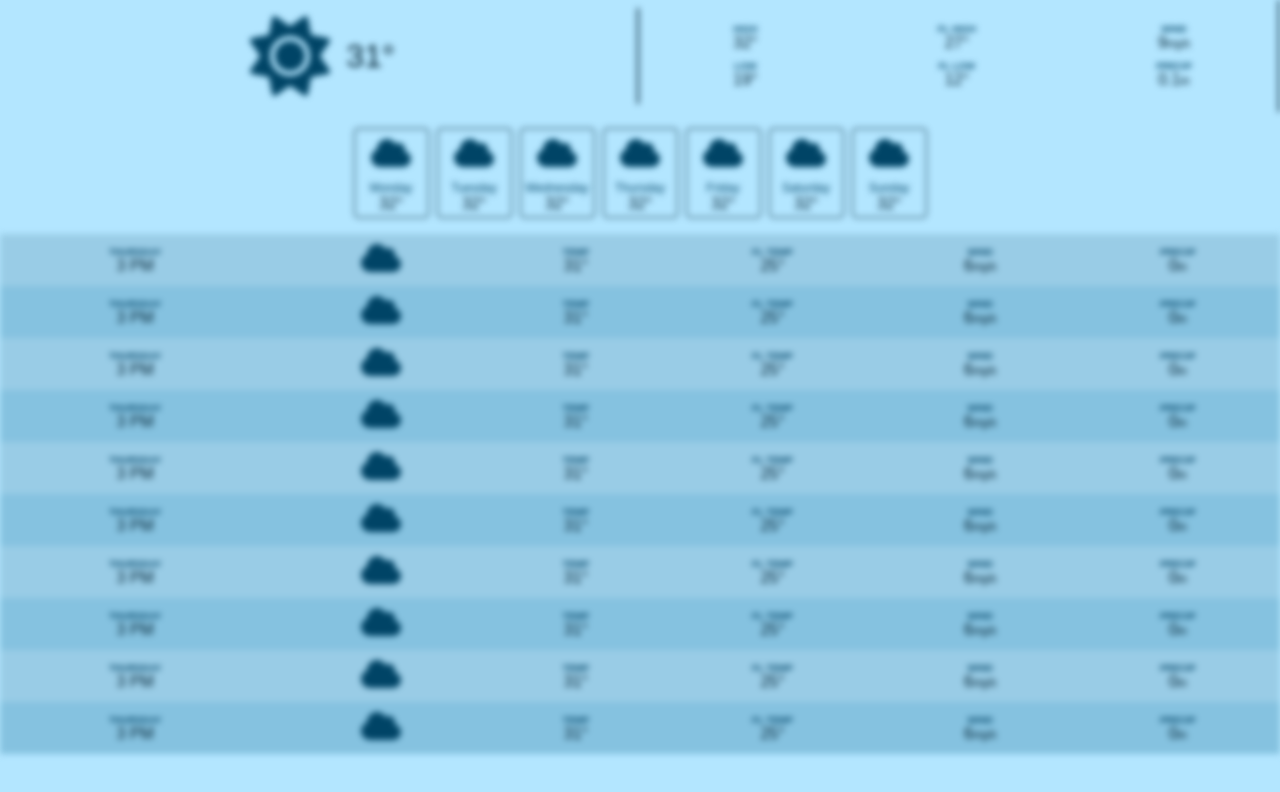
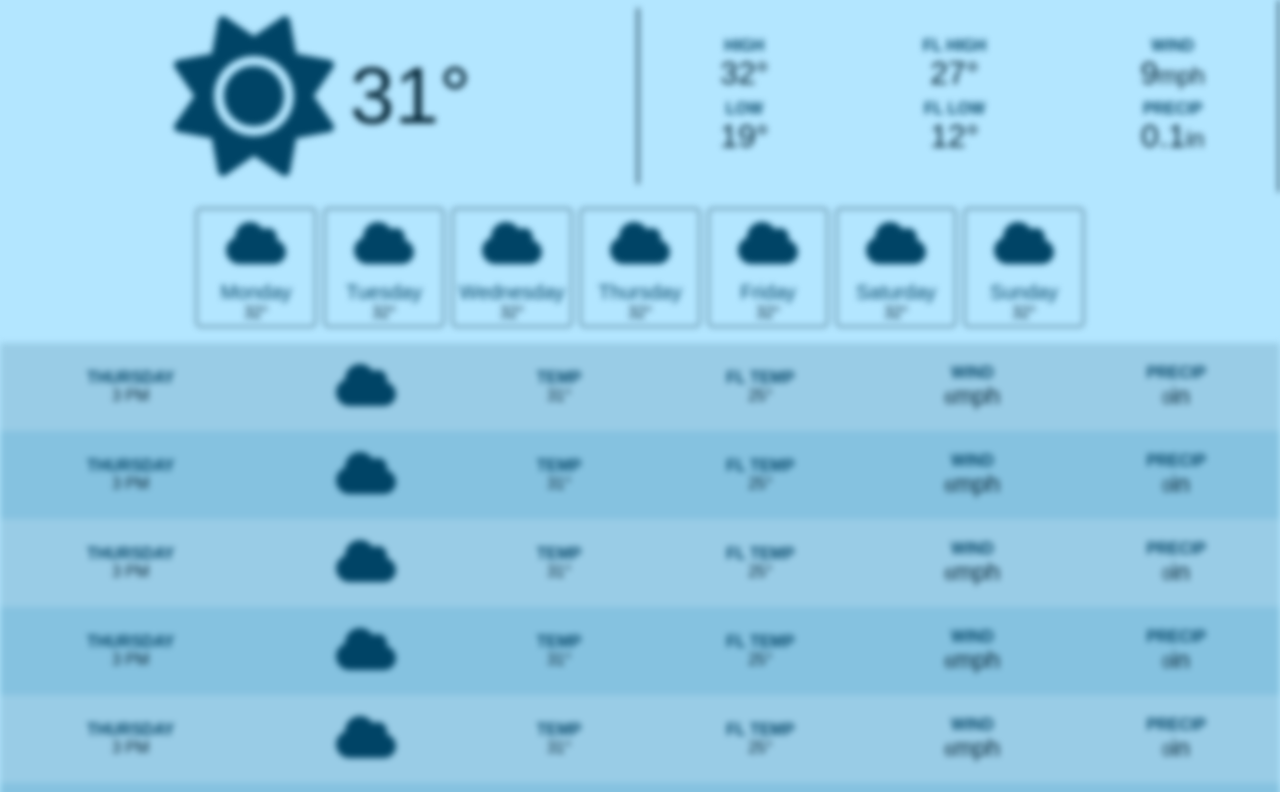
Before and after one commit to Viveks-Practice/Weather-Viewing-Website, a website built with Vite: page index.html in a window 1280 px wide. Shown: the top 792 px of the page. Built offline with nearby package versions, Linux system fonts and the light colour scheme; no server answers.

Commit message:
updated the css to make visual items larger

```diff
--- a/index.html
+++ b/index.html
@@ -9,37 +9,48 @@
       <div class="header-left">
         <img class="weather-icon large" src="icons/sun.svg" data-current-icon />
         <div class="header-current-temp">
-          <span data-current-temp>31</span>&deg;
+          <span data-current-temp>31</span><span>&deg;
         </div>
       </div>
       <div class="header-right">
         <div class="info-group">
           <div class="label">High</div>
-          <div><span data-current-high>32</span>&deg;</div>
+          <div>
+            <span class="day-card-temp" data-current-high>32</span
+            ><span class="day-card-temp">&deg;</span>
+          </div>
         </div>
         <div class="info-group">
           <div class="label">FL High</div>
-          <div><span data-current-fl-high>27</span>&deg;</div>
+          <div>
+            <span class="day-card-temp" data-current-fl-high>27</span
+            ><span class="day-card-temp">&deg;</span>
+          </div>
         </div>
         <div class="info-group">
           <div class="label">Wind</div>
           <div>
-            <span data-current-wind>9</span
+            <span class="day-card-temp" data-current-wind>9</span
             ><span class="value-sub-info">mph</span>
           </div>
         </div>
         <div class="info-group">
           <div class="label">Low</div>
-          <div><span data-current-low>19</span>&deg;</div>
+          <div>
+            <span class="day-card-temp" data-current-low>19</span
+            ><span class="day-card-temp">&deg;</span>
+          </div>
         </div>
         <div class="info-group">
           <div class="label">FL Low</div>
-          <div><span data-current-fl-low>12</span>&deg;</div>
+          <div>
+            <span class="day-card-temp" data-current-fl-low>12</span><span class="day-card-temp">&deg;</span>
+          </div>
         </div>
         <div class="info-group">
           <div class="label">Precip</div>
           <div>
-            <span data-current-precip>0.1</span
+            <span class="day-card-temp" data-current-precip>0.1</span
             ><span class="value-sub-info">in</span>
           </div>
         </div>
@@ -443,7 +454,10 @@
       <div class="day-card">
         <img data-icon class="weather-icon" />
         <div class="day-card-day" data-date></div>
-        <div><span data-temp></span><span>&deg;</span></div>
+        <div>
+          <span class="day-card-temp" data-temp></span
+          ><span class="day-card-temp">&deg;</span>
+        </div>
       </div>
     </template>
     <template id="hour-row-template">
@@ -451,7 +465,7 @@
         <td>
           <div class="info-group">
             <div class="label" data-day></div>
-            <div data-time></div>
+            <div class="day-card-temp" data-time></div>
           </div>
         </td>
         <td>
@@ -460,20 +474,20 @@
         <td>
           <div class="info-group">
             <div class="label">TEMP</div>
-            <div><span data-temp></span><span>&deg;</span></div>
+            <div><span class="day-card-temp" data-temp></span><span class="day-card-temp">&deg;</span></div>
           </div>
         </td>
         <td>
           <div class="info-group">
             <div class="label">FL TEMP</div>
-            <div><span data-fl-temp></span><span>&deg;</span></div>
+            <div><span class="day-card-temp" data-fl-temp></span><span class="day-card-temp">&deg;</span></div>
           </div>
         </td>
         <td>
           <div class="info-group">
             <div class="label">WIND</div>
             <div>
-              <span data-wind></span><span class="value-sub-info">mph</span>
+              <span class="day-card-temp" data-wind></span><span class="value-sub-info">mph</span>
             </div>
           </div>
         </td>
@@ -481,7 +495,7 @@
           <div class="info-group">
             <div class="label">PRECIP</div>
             <div>
-              <span data-precip></span><span class="value-sub-info">in</span>
+              <span class="day-card-temp" data-precip></span><span class="value-sub-info">in</span>
             </div>
           </div>
         </td>
--- a/style.css
+++ b/style.css
@@ -33,18 +33,18 @@ body {
 }
 
 .weather-icon {
-  width: 40px;
-  height: 40px;
+  width: 60px;
+  height: 60px;
   object-fit: contain;
 }
 
 .weather-icon.large {
-  width: 80px;
-  height: 80px;
+  width: 160px;
+  height: 160px;
 }
 
 .header-current-temp {
-  font-size: 2rem;
+  font-size: 5rem;
   margin-left: 1rem;
 }
 
@@ -66,18 +66,18 @@ body {
 .label {
   text-transform: uppercase;
   font-weight: bold;
-  font-size: 0.6rem;
+  font-size: 1rem;
   color: hsl(200, 100%, 20%);
 }
 
 .value-sub-info {
   font-weight: lighter;
-  font-size: 0.75rem;
+  font-size: 1.5rem;
 }
 
 .day-section {
   display: grid;
-  grid-template-columns: repeat(auto-fit, 75px);
+  grid-template-columns: repeat(auto-fit, 120px);
   gap: 0.5rem;
   justify-content: center;
   padding: 1rem;
@@ -93,9 +93,13 @@ body {
 }
 
 .day-card-day {
-  font-size: 0.75rem;
+  font-size: 1.25rem;
   color: hsl(200, 100%, 20%);
   margin-top: 0.5rem;
+}
+
+.day-card-temp {
+  font-size: 2rem;
 }
 
 .hour-section {
@@ -113,5 +117,5 @@ body {
 }
 
 .hour-row > td {
-  padding: 0.25rem 0.5rem;
+  padding: 0.75rem 1.5rem;
 }
```
